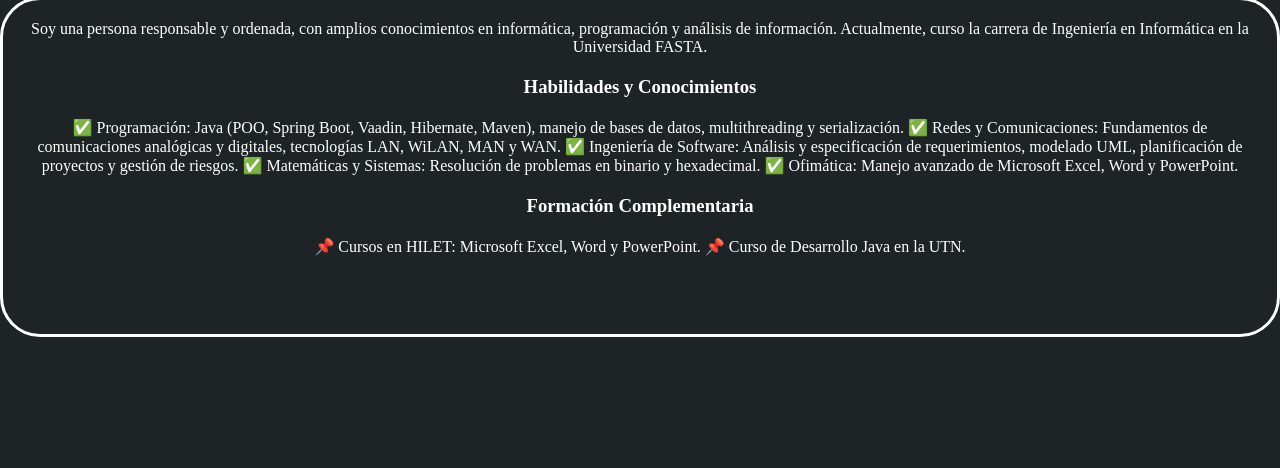
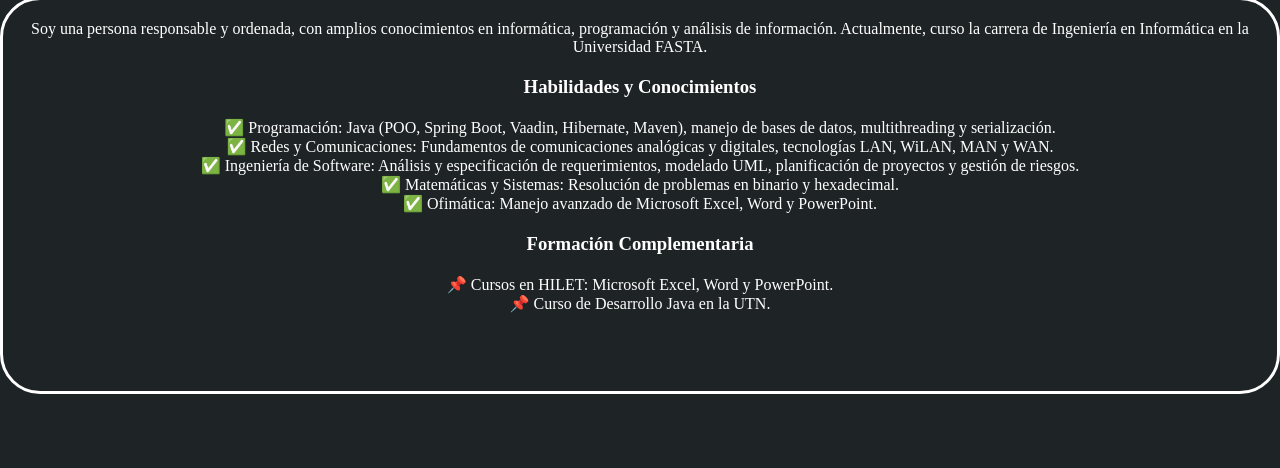
Before and after one commit to LucasSaravi-cpu/LucasSaravi-cpu.github.io, a plain HTML site: page Portfolio/index.html in a window 1280 px wide. Shown: the part 948-1416 px from the top of the page. Drawn offline with nearby package versions, Linux system fonts and the light colour scheme.

Commit message:
Update index.html

```diff
--- a/Portfolio/index.html
+++ b/Portfolio/index.html
@@ -22,8 +22,8 @@
                     <li><a href="#sobreMi" onclick="seleccionar()">SOBRE MI</a></li>
                     <li><a href="#conocimientos" onclick="seleccionar()">CONOCIMIENTOS</a></li>
                     <li><a href="#proyectos" onclick="seleccionar()">PROYECTOS</a></li>
-                    <li><a href="#contacto" onclick="seleccionar()">CONTACTO</a></li>
-                    <li><a href="#contacto" onclick="seleccionar()">MIS REDES</a></li>
+              <!--      <li><a href="#contacto" onclick="seleccionar()">CONTACTO</a></li> -->
+                   <!--  <li><a href="#contacto" onclick="seleccionar()">MIS REDES</a></li>-->
                 </ul>
             </nav>
             <div class="nav-responsive" onclick="mostrarOcultarMenu()">
@@ -57,14 +57,14 @@
 
                 <p>Soy una persona responsable y ordenada, con amplios conocimientos en informática, programación y análisis de información. Actualmente, curso la carrera de Ingeniería en Informática en la Universidad FASTA.</p>
                   <h3>Habilidades y Conocimientos</h3>
-                 <p> ✅ Programación: Java (POO, Spring Boot, Vaadin, Hibernate, Maven), manejo de bases de datos, multithreading y serialización.
-                     ✅ Redes y Comunicaciones: Fundamentos de comunicaciones analógicas y digitales, tecnologías LAN, WiLAN, MAN y WAN.
-                     ✅ Ingeniería de Software: Análisis y especificación de requerimientos, modelado UML, planificación de proyectos y gestión de riesgos.
-                     ✅ Matemáticas y Sistemas: Resolución de problemas en binario y hexadecimal.
-                     ✅ Ofimática: Manejo avanzado de Microsoft Excel, Word y PowerPoint.</p>
+                 <p> ✅ Programación: Java (POO, Spring Boot, Vaadin, Hibernate, Maven), manejo de bases de datos, multithreading y serialización.</p>
+                 <p> ✅ Redes y Comunicaciones: Fundamentos de comunicaciones analógicas y digitales, tecnologías LAN, WiLAN, MAN y WAN.</p>
+                 <p> ✅ Ingeniería de Software: Análisis y especificación de requerimientos, modelado UML, planificación de proyectos y gestión de riesgos.</p>
+                 <p> ✅ Matemáticas y Sistemas: Resolución de problemas en binario y hexadecimal.</p>
+                 <p> ✅ Ofimática: Manejo avanzado de Microsoft Excel, Word y PowerPoint.</p>
                 <h3> Formación Complementaria</h3>
-                 <p>📌 Cursos en HILET: Microsoft Excel, Word y PowerPoint.
-                    📌 Curso de Desarrollo Java en la UTN.</p>
+                 <p>📌 Cursos en HILET: Microsoft Excel, Word y PowerPoint.</p>
+                 <p>📌 Curso de Desarrollo Java en la UTN.</p>
 
                 <br>
                     <ul>
@@ -115,12 +115,12 @@
     </section>
 
     <!-- SECCION CONTACTO -->
-    <section id="contacto" class="contacto">
+  <!--  <section id="contacto" class="contacto">
         <div class="contenido-seccion">
             <h2>CONTACTO</h2>
             <div class="fila">
                 <!-- Formulario -->
-                <div class="col">
+    <!--            <div class="col">
                     <input type="text" placeholder="Tú Nombre">
                     <input type="text" placeholder="Número telefónico">
                     <input type="text" placeholder="Dirección de correo">
```
